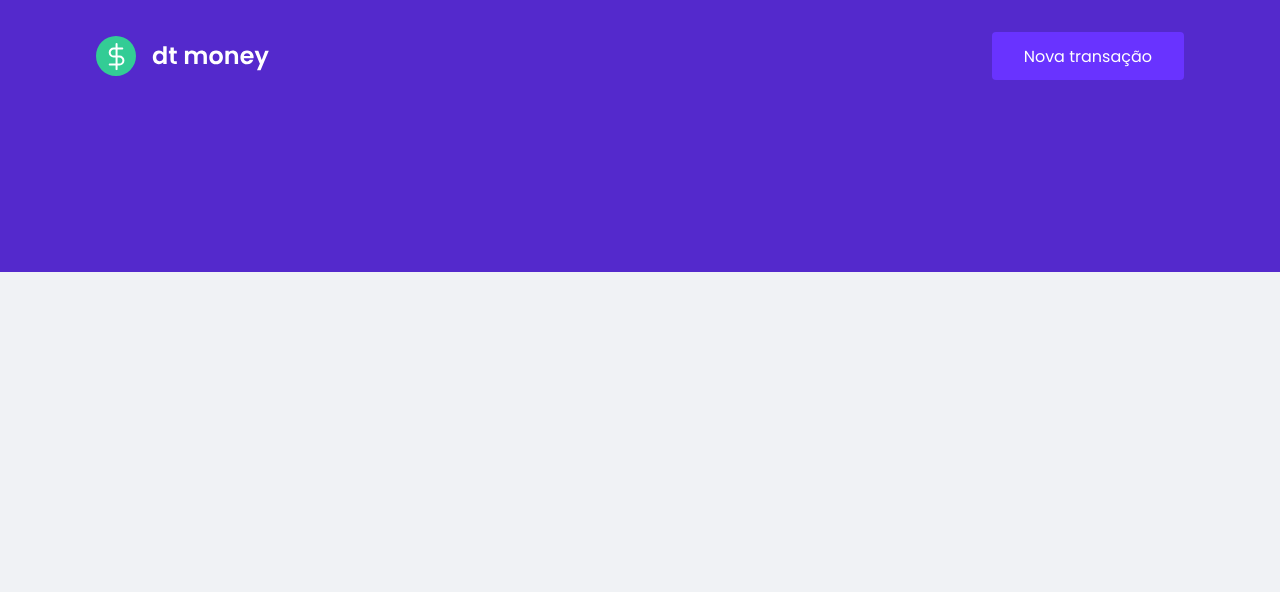
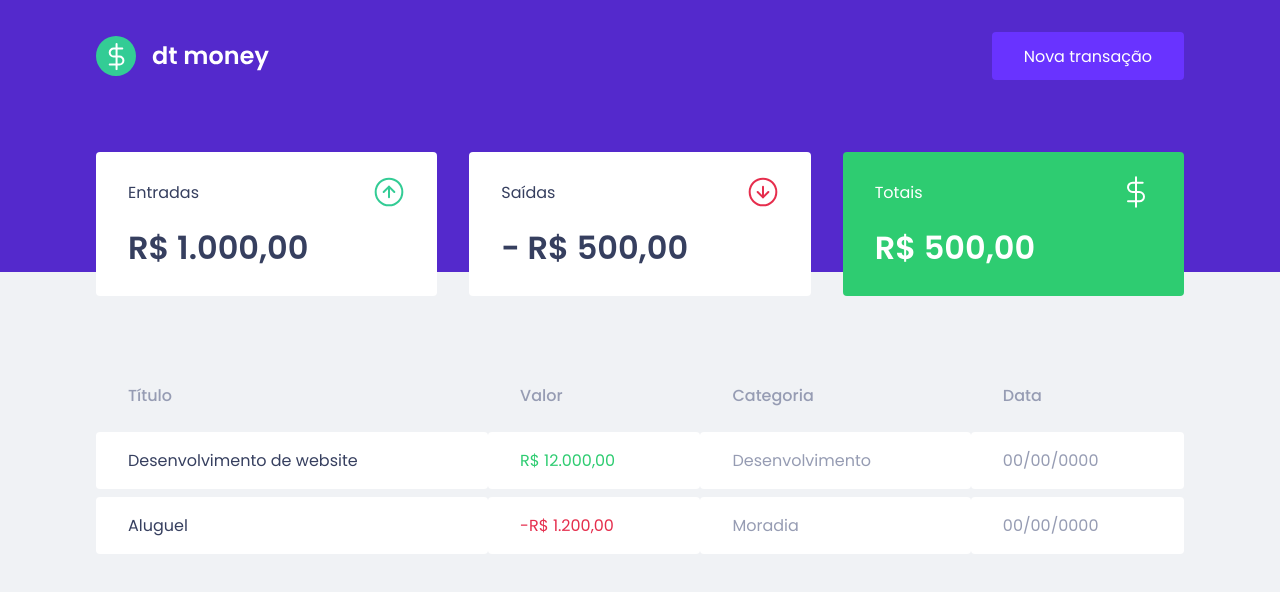
Before and after one commit to ttalessoft/dtmoney, a React (Create React App) app: page / in a window 1280 px wide. Shown: the top 592 px of the page. Built offline with nearby package versions, Linux system fonts and the light colour scheme.

Commit message:
layout ok

```diff
--- a/src/App.tsx
+++ b/src/App.tsx
@@ -1,3 +1,4 @@
+import { Dashboard } from './components/Dashboard';
 import { Header } from './components/Header';
 import { GlobalStyle } from './styles/global';
 
@@ -5,6 +6,7 @@
   return (
     <>
       <Header />
+      <Dashboard />
       <GlobalStyle />
     </>
   );
--- /dev/null
+++ b/src/components/Dashboard/index.tsx
@@ -0,0 +1,12 @@
+import { Summary } from '../Summary';
+import { TransactionsTable } from '../TransactionsTable';
+import { Container } from './styles';
+
+export function Dashboard() {
+  return (
+    <Container>
+      <Summary />
+      <TransactionsTable />
+    </Container>
+  )
+}
--- /dev/null
+++ b/src/components/Dashboard/styles.ts
@@ -0,0 +1,8 @@
+import styled from 'styled-components';
+
+
+export const Container = styled.main`
+  max-width: 1120px;
+  margin: 0 auto;
+  padding: 2.5rem 1rem;
+`;
--- /dev/null
+++ b/src/components/Summary/index.tsx
@@ -0,0 +1,35 @@
+import { Container } from './styles';
+
+import incomeImg from '../../assets/income.svg';
+import outcomeImg from '../../assets/outcome.svg';
+import totalImg from '../../assets/total.svg';
+
+export function Summary() {
+  return (
+    <Container>
+      <div>
+        <header>
+          <p>Entradas</p>
+          <img src={incomeImg} alt="Entradas" />
+        </header>
+        <strong>R$ 1.000,00</strong>
+      </div>
+
+      <div>
+        <header>
+          <p>Saídas</p>
+          <img src={outcomeImg} alt="Saídas" />
+        </header>
+        <strong>- R$ 500,00</strong>
+      </div>
+
+      <div className='highlight-background'>
+        <header>
+          <p>Totais</p>
+          <img src={totalImg} alt="Totais" />
+        </header>
+        <strong>R$ 500,00</strong>
+      </div>
+    </Container>
+  )
+}
--- /dev/null
+++ b/src/components/Summary/styles.ts
@@ -0,0 +1,33 @@
+import styled from 'styled-components';
+
+export const Container = styled.div`
+  display: grid;
+  grid-template-columns: 1fr 1fr 1fr;
+  gap: 2rem;
+  margin-top: -10rem;
+
+  div{
+    background: var(--shape);
+    padding: 1.5rem 2rem;
+    border-radius: 0.25rem;
+    color: var(--text-title);
+
+    header{
+      display: flex;
+      align-items: center;
+      justify-content: space-between;
+    }
+
+    strong{
+      display: block;
+      margin-top: 1rem;
+      font-size: 2rem;
+      line-height: 3rem;
+    }
+
+    &.highlight-background{
+      background: var(--green);
+      color: #ffffff;
+    }
+  }
+`;
--- /dev/null
+++ b/src/components/TransactionsTable/index.tsx
@@ -0,0 +1,43 @@
+import { Container } from './styles';
+
+export function TransactionsTable() {
+  return (
+    <Container>
+      <table>
+        <thead>
+          <tr>
+            <th>Título</th>
+            <th>Valor</th>
+            <th>Categoria</th>
+            <th>Data</th>
+          </tr>
+        </thead>
+
+        <tbody>
+          <tr>
+            <td >
+              Desenvolvimento de website
+            </td>
+            <td className="deposit">
+              R$ 12.000,00
+            </td>
+            <td>Desenvolvimento</td>
+            <td>00/00/0000</td>
+          </tr>
+
+          <tr>
+            <td >
+              Aluguel
+            </td>
+            <td className="withdraw">
+              -R$ 1.200,00
+            </td>
+            <td>Moradia</td>
+            <td>00/00/0000</td>
+          </tr>
+
+        </tbody>
+      </table>
+    </Container>
+  )
+}
--- /dev/null
+++ b/src/components/TransactionsTable/styles.ts
@@ -0,0 +1,38 @@
+import styled from 'styled-components';
+
+export const Container = styled.div`
+  margin-top: 4rem;
+
+  table{
+    width: 100%;
+    border-spacing: 0 0.5rem;
+
+    th{
+      color: var(--text-body);
+      font-weight: 500;
+      padding: 1rem 2rem;
+      text-align: left;
+      line-height: 1.5rem;
+    }
+
+    td{
+      padding: 1rem 2rem;
+      border: 0;
+      background: var(--shape);
+      color: var(--text-body);
+      border-radius: 0.25rem;
+
+      &:first-child {
+        color: var(--text-title);
+      }
+
+      &.deposit{
+        color: var(--green);
+      }
+
+      &.withdraw{
+        color: var(--red);
+      }
+    }
+  }
+`;
```
